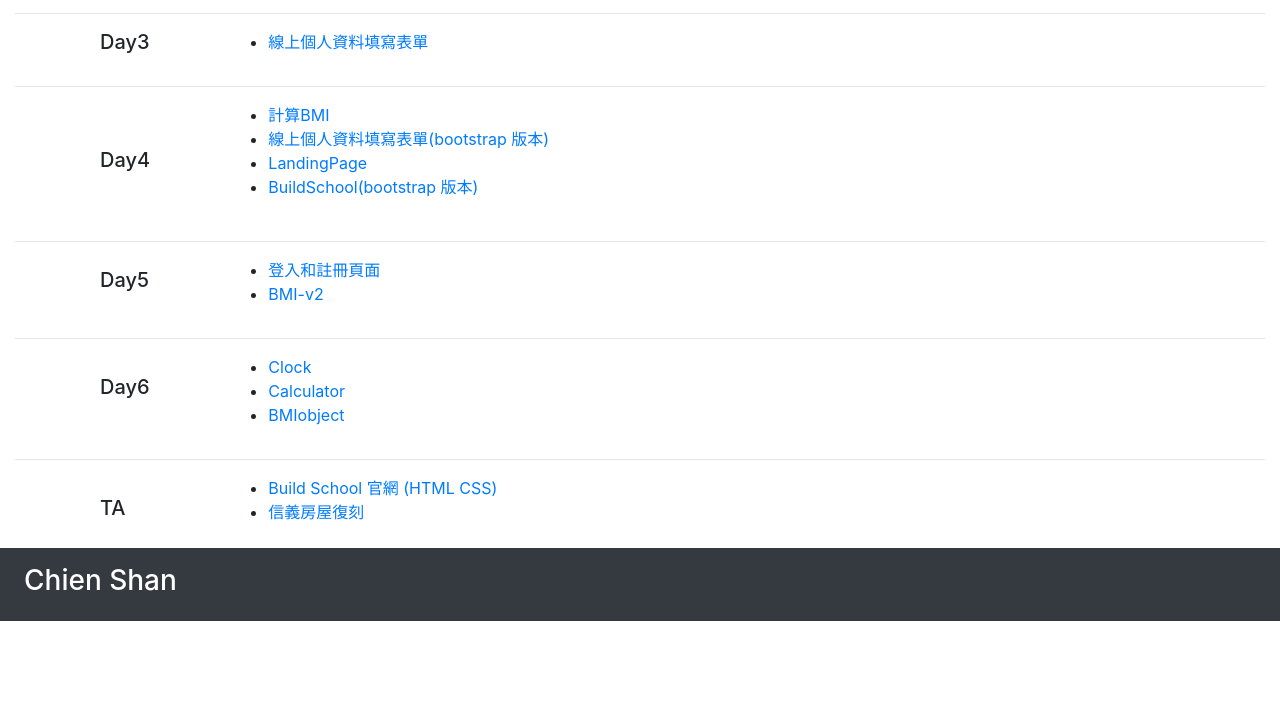
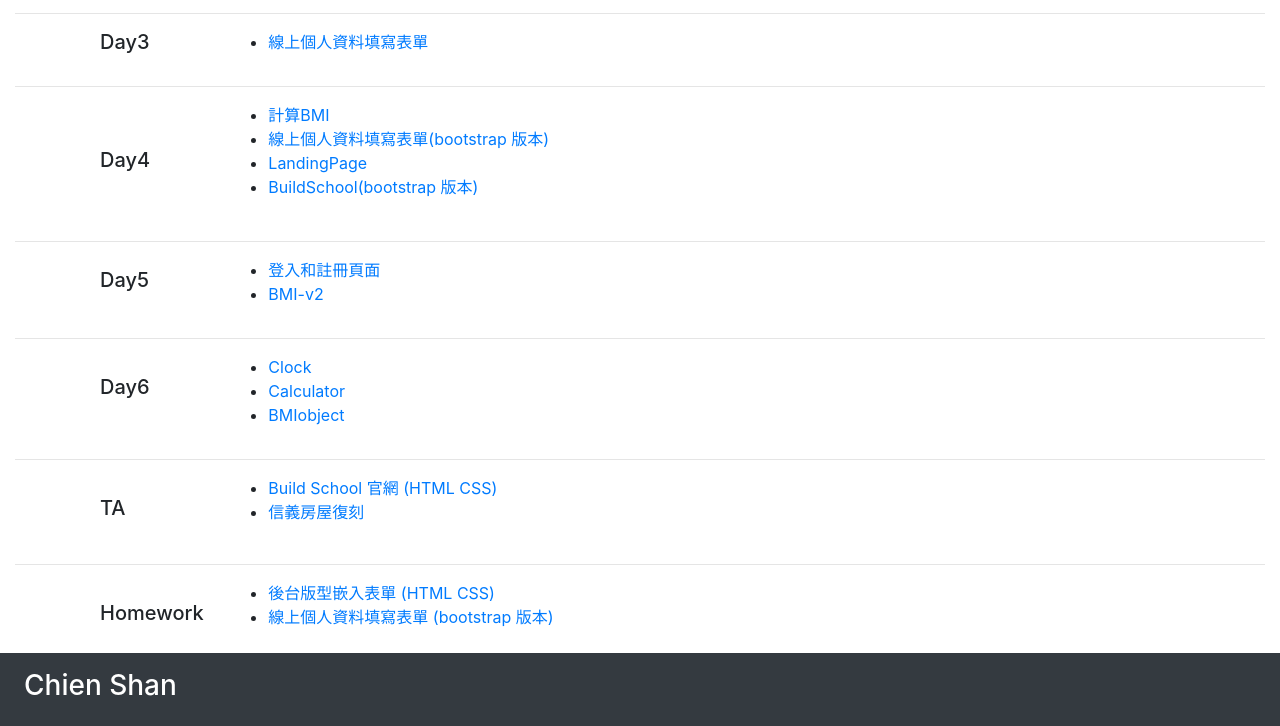
Before and after one commit to ChienShan/BuildSchool---exercises, a plain HTML site: page index.html in a window 1280 px wide. Shown: the part 422-1148 px from the top of the page. Before the commit the page ends 1043 px from the top, so only its background shows below. Drawn offline with nearby package versions, Linux system fonts and the light colour scheme.

Commit message:
新增連結

```diff
--- a/index.html
+++ b/index.html
@@ -125,6 +125,20 @@
                 </ul>
             </div>
         </div>
+        <hr />
+        <div id="Homework" class="row">
+            <div class="col-2" style="padding:20px 100px">
+                <h5>Homework</h5>
+            </div>
+            <div class="col-10">
+                <ul>
+                    <li><a href="Homework/startbootstrap-sb-admin-2-gh-pages/index.html">後台版型嵌入表單
+                            (HTML CSS)</a></li>
+                    <li><a href="Homework/from.html">線上個人資料填寫表單
+                        (bootstrap 版本)</a></li>
+                </ul>
+            </div>
+        </div>
     </div>
 
     <footer>
```
